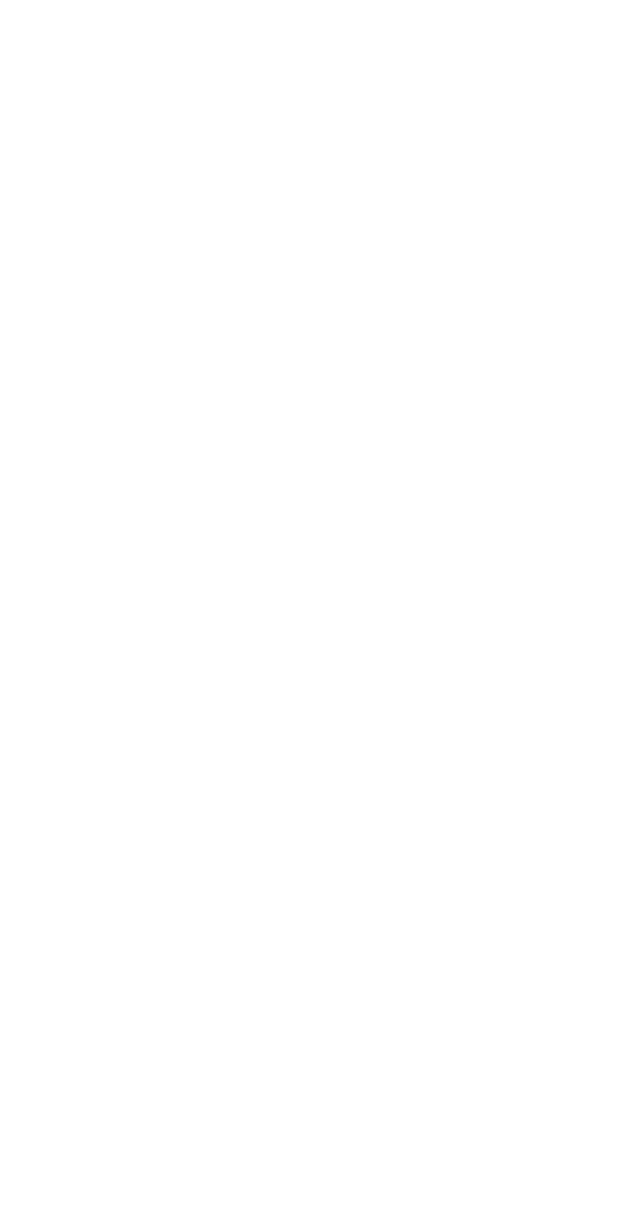
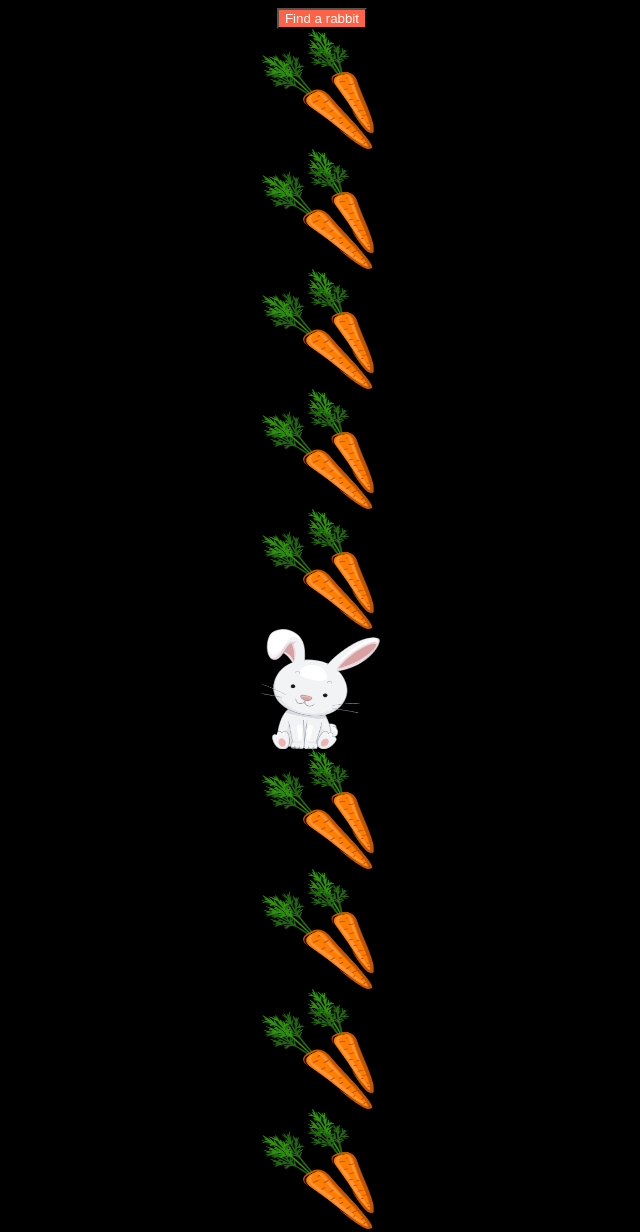
Before and after one commit to Youn-Young-Seon/browser, a plain HTML site: page chap.1/window-rabbit.html in a window 1280 px wide. Shown: the whole page, without its empty margins (318-958 px from the left). Before the commit the page ends 800 px from the top, so only its background shows below. Drawn offline with Linux system fonts and the light colour scheme.

Commit message:
chap2 commit

```diff
--- a/chap.1/window-rabbit.html
+++ b/chap.1/window-rabbit.html
@@ -5,9 +5,45 @@
     <meta http-equiv="X-UA-Compatible" content="IE=edge">
     <meta name="viewport" content="width=device-width, initial-scale=1.0">
     <title>Document</title>
-    <style></style>
+    <style>
+        body{
+            display: flex;
+            align-items: center;
+            flex-direction: column;
+            background-color: black;
+        }
+
+        .findRabbitBtn{
+            outline: none;
+            color: white;
+            background-color: tomato;
+            cursor: pointer;
+        }
+
+        .img{
+            width: 120px;
+            height: 120px;
+        }
+    </style>
 </head>
 <body>
-    <script></script>
+    <button class="findRabbitBtn">Find a rabbit</button>
+    <img src="img/carrot.png" alt="carrot" class="img carrot">
+    <img src="img/carrot.png" alt="carrot" class="img carrot">
+    <img src="img/carrot.png" alt="carrot" class="img carrot">
+    <img src="img/carrot.png" alt="carrot" class="img carrot">
+    <img src="img/carrot.png" alt="carrot" class="img carrot">
+    <img src="img/rabbit.png" alt="rabbit" class="img rabbit">
+    <img src="img/carrot.png" alt="carrot" class="img carrot">
+    <img src="img/carrot.png" alt="carrot" class="img carrot">
+    <img src="img/carrot.png" alt="carrot" class="img carrot">
+    <img src="img/carrot.png" alt="carrot" class="img carrot">
+    <script>
+        const findRabbit = document.querySelector('.findRabbitBtn');
+        const rabbitLoc = document.querySelector('.img.rabbit');
+        findRabbit.addEventListener('click', (e) => {
+            rabbitLoc.scrollIntoView({behavior: 'smooth', block: "center"});
+        });
+    </script>
 </body>
 </html>
```
Also changed, not shown: chap.2/dom.html (added, +44 -0 lines), chap.2/img/avatar.png (added).
